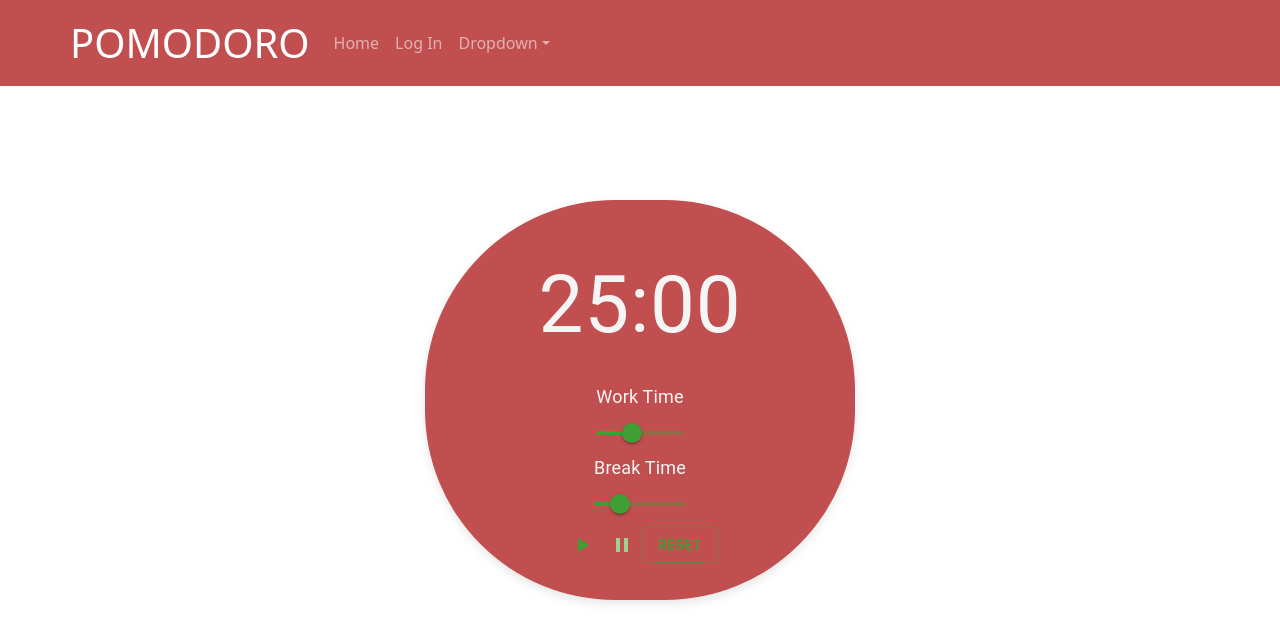
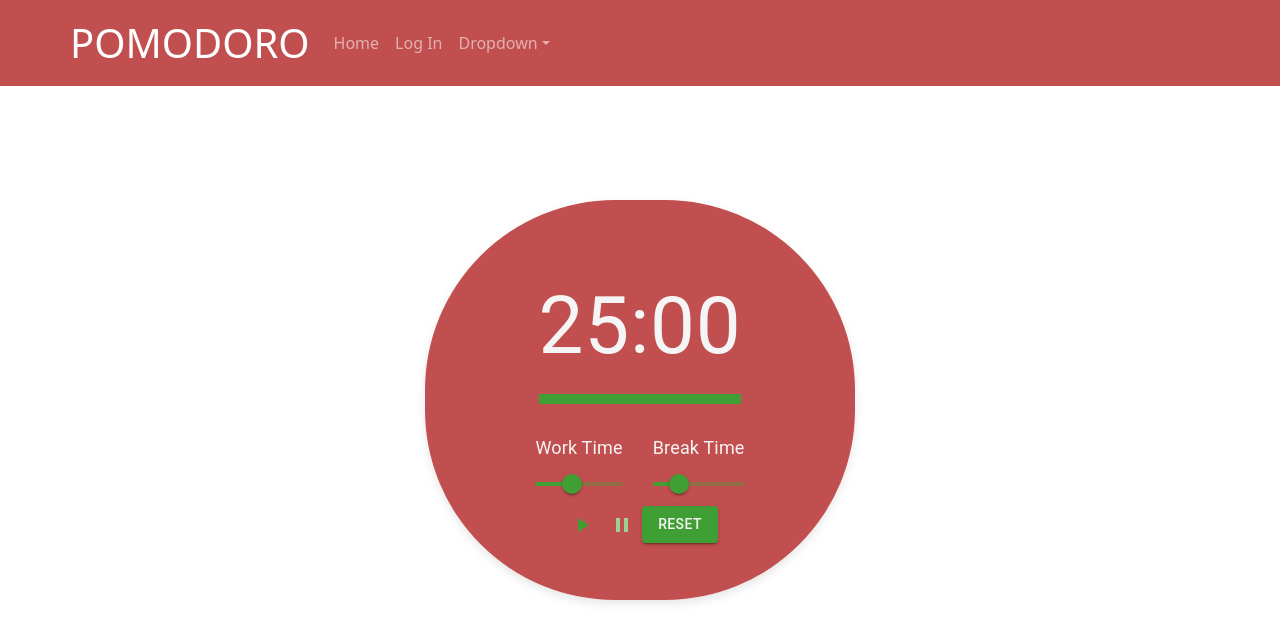
Before and after one commit to nikipra16/Pomododo, a React (Vite) app: page / in a window 1280 px wide. Shown: the top 642 px of the page. Built offline with nearby package versions, Linux system fonts and the light colour scheme.

Commit message:
changed slider, added progress bar

```diff
--- a/src/App.css
+++ b/src/App.css
@@ -58,3 +58,12 @@ label {
 .timeLeft {
     color: white;
 }
+
+.slidersWrapper {
+    display: flex;
+    flex-direction: row;
+    justify-content: center;
+    gap: 30px;
+    margin-top: 20px;
+    flex-wrap: wrap;
+}
--- a/src/App.jsx
+++ b/src/App.jsx
@@ -9,6 +9,8 @@ import Header from './components/header/Header.jsx';
 import 'bootstrap/dist/css/bootstrap.min.css';
 import { Slider, Box, Typography } from '@mui/material';
 import { createTheme } from '@mui/material/styles';
+import { LinearProgress } from '@mui/material';
+
 
 const theme = createTheme({
     palette: {
@@ -91,20 +93,28 @@ function App() {
         setBreakMinutes(5);
     };
 
+    const progress = (timeLeft / (isBreak ? breakMinutes * 60 : workMinutes * 60)) * 100;
+
     return (
         <div className={'mainContainer'}>
-            <Header />
+            <Header/>
             <div className="Timer-container">
                 <div className="Timer">
-                <Typography id={"timeLeft"} sx={{ color: 'whitesmoke', fontSize: '80px', mb: 1 }}>
+                    <Typography id={"timeLeft"} sx={{color: 'whitesmoke', fontSize: '80px', mb: 1}}>
                         {`${Math.floor(timeLeft / 60)}:${String(timeLeft % 60).padStart(2, '0')}`}
                     </Typography>
-                {/*<Typography id={"breakTimeLeft"} sx={{ color: 'whitesmoke', fontSize: '20px', mb: 1 }}>*/}
-                {/*    {`${Math.floor(timeLeft / 60)}:${String(timeLeft % 60).padStart(2, '0')}`}*/}
-                {/*</Typography>*/}
+                    <LinearProgress
+                        variant="determinate"
+                        value={progress}
+                        sx={{
+                            width: '100%', height: 10, backgroundColor: '#f3f3f3', '& .MuiLinearProgress-bar':
+                                {backgroundColor: isBreak ? '#4CAF50' : '#3f9e34'}
+                        }}
+                    />
                 </div>
-            <div className="textbox">
-                <Typography sx={{ color: 'whitesmoke', fontSize: '18px', mb: 1 }}>
+                <div className="slidersWrapper">
+                    <div className="sliderItem">
+                        <Typography sx={{color: 'whitesmoke', fontSize: '18px', mb: 1}}>
                             Work Time
                         </Typography>
                         <Slider
@@ -120,11 +130,11 @@ function App() {
                             step={1}
                             disabled={isActive}
                             valueLabelDisplay="auto"
-                    sx={{ color: '#3f9e34' }}
+                            sx={{color: '#3f9e34'}}
                         />
                     </div>
-            <div>
-                <Typography sx={{ color: 'whitesmoke', fontSize: '18px', mb: 1 }}>
+                    <div className="sliderItem">
+                        <Typography sx={{color: 'whitesmoke', fontSize: '18px', mb: 1}}>
                             Break Time
                         </Typography>
                         <Slider
@@ -140,23 +150,24 @@ function App() {
                             step={1}
                             disabled={isActive}
                             valueLabelDisplay="auto"
-                    sx={{ color: '#3f9e34' }}
+                            sx={{color: '#3f9e34'}}
                         />
+                    </div>
                 </div>
                 <ThemeProvider theme={theme}>
                     <div>
-                    <IconButton onClick={handleStart} disabled={isActive} >
+                        <IconButton onClick={handleStart} disabled={isActive}>
                             <PlayArrowIcon sx={{
                                 color: isActive ? theme.palette.leaf.disabled : theme.palette.leaf.main,
                             }}/>
-                    </IconButton >
+                        </IconButton>
                         <IconButton onClick={handlePause} disabled={!isActive}>
                             <PauseIcon sx={{
                                 color: isActive ? theme.palette.leaf.main : theme.palette.leaf.disabled,
-                        }} />
+                            }}/>
                         </IconButton>
-                    <Button onClick={handleReset} variant="outlined" color="leaf" >
-                        Reset
+                        <Button onClick={handleReset} variant="contained" color="leaf">
+                            <div style={{color: 'whitesmoke'}}>Reset</div>
                         </Button>
                     </div>
                 </ThemeProvider>
```
Lines whose indentation alone changed are shown as unchanged.
